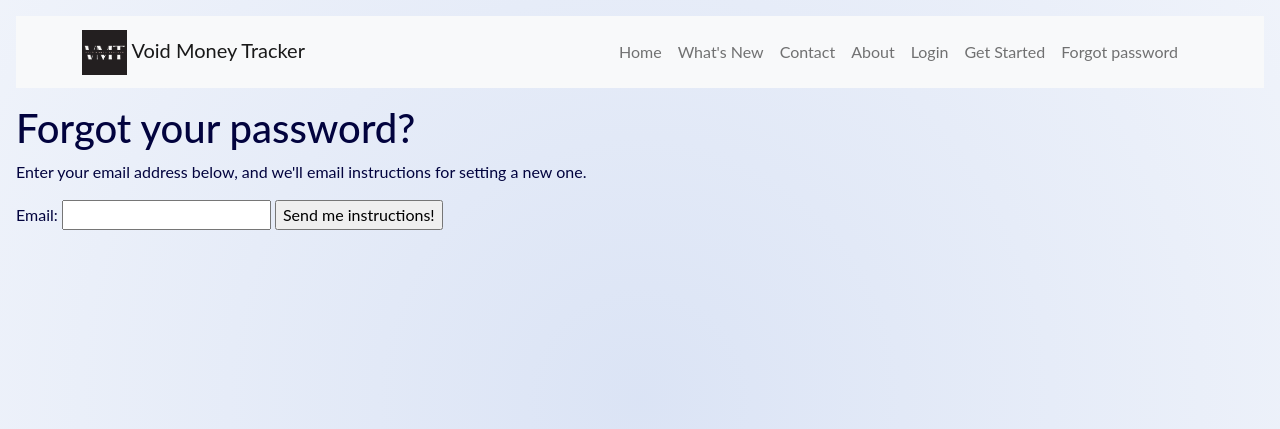
After one commit to HarisM26/Personal-Spending-Tracker, a Django app: page /forgot_password/ in a window 1280 px wide. The commit adds this page. Shown: the top 429 px of the page. Run offline with Django 4.2, Linux system fonts and the light colour scheme; some libraries are stand-ins or nearby versions.

Commit message:
Page for users that have forgotten login credentials has been set up

```diff
--- a/expenditure/forms.py
+++ b/expenditure/forms.py
@@ -73,6 +73,10 @@ class LogInForm(forms.Form):
     email = forms.CharField(label='Email')
     password = forms.CharField(label='Password', widget=forms.PasswordInput)
 
+class EmailForm(forms.Form):
+    email = forms.CharField(label='Email')
+
+
 class SignUpForm(UserCreationForm):
     class Meta:
         model = User
--- /dev/null
+++ b/expenditure/templates/forgot_password.html
@@ -0,0 +1,15 @@
+{% extends 'base_content.html' %}
+
+{% block title %} Forgot your Password {% endblock %}
+
+{% block content %}
+<div class="welcome_text">
+    <h1>Forgot your password?</h1>
+    <p>Enter your email address below, and we'll email instructions for setting a new one.</p>
+    <form method="POST">
+        {% csrf_token %}
+        {{ form }}
+        <input type="submit" value="Send me instructions!">
+    </form>
+</div>
+{% endblock %}
--- a/expenditure/templates/partials/home_menu.html
+++ b/expenditure/templates/partials/home_menu.html
@@ -21,6 +21,9 @@
           <li class="nav-item">
               <a class="nav-link" href="{% url 'sign_up' %}">Get Started</a>
           </li>
+          <li class="nav-item">
+            <a class="nav-link" href="{% url 'forgot_password' %}">Forgot password</a>
+        </li>
       </ul>
 
 
--- a/expenditure/views.py
+++ b/expenditure/views.py
@@ -233,21 +233,6 @@ def profile(request):
 def reports(request):
     return render(request, 'reports.html')
 
-@login_required
-def profile(request):
-    if request.method == 'POST':
-        user_form = UpdateUserForm(request.POST, instance=request.user)
-
-        if user_form.is_valid():
-            user_form.save()
-            messages.success(request, 'Your profile is updated successfully')
-            return redirect('user_profile')
-
-    else:
-        user_form = UpdateUserForm(instance=request.user)
-
-    return render(request, 'profile.html', {'user_form': user_form})
-
 
 def log_in(request):
     if request.method == 'POST':
@@ -321,23 +306,17 @@ def follow_toggle(request, id):
     else:
         return redirect('friends_profile', id=id)
 
-def log_in(request):
-    if request.method == 'POST':
-        form = LogInForm(request.POST)
-
-        if form.is_valid():
-            email = form.cleaned_data.get('email')
-            password = form.cleaned_data.get('password')
-            user = authenticate(email=email, password=password)
-            if user is not None:
-                login(request, user)
-                return redirect('home')
-
-            messages.add_message(request, messages.ERROR, "The credentials provided were invalid!")
-
-    return render(request, 'log_in.html', {'form': LogInForm()})
 
 class ChangePasswordView(SuccessMessageMixin, PasswordChangeView):
     template_name = 'change_password.html'
     success_message = 'Successfully changed password'
     success_url = reverse_lazy("user_profile")
+
+def forgot_password(request):
+    if request.method == 'POST':
+        form = EmailForm(request.POST)
+        if form.is_valid():
+            email = form.cleaned_data.get("email")
+    else:
+        form = EmailForm()
+    return render(request, 'forgot_password.html', {'form': form})
--- a/personal-spending-tracker/urls.py
+++ b/personal-spending-tracker/urls.py
@@ -50,5 +50,8 @@ urlpatterns = [
     path('friends/follow_toggle/<int:id>', views.follow_toggle, name='follow_toggle'),
     #path('friends_profile/', views.friends_profile, name='friends_profile'),
     path('password-change/', ChangePasswordView.as_view(), name='password_change'),
+    path('forgot_password/', views.forgot_password, name='forgot_password'),
+
+
 
 ]+ static(settings.MEDIA_URL, document_root=settings.MEDIA_ROOT)
```
Also changed, not shown: expenditure/migrations/0001_initial.py (deleted).
